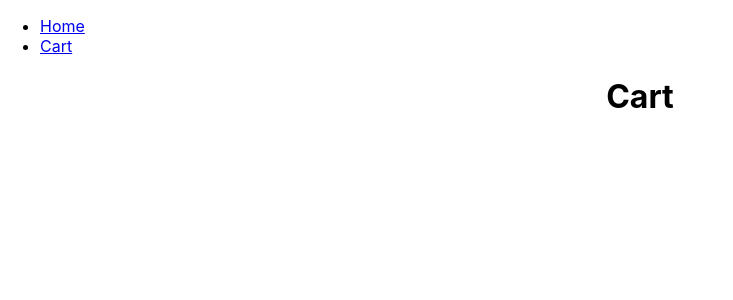
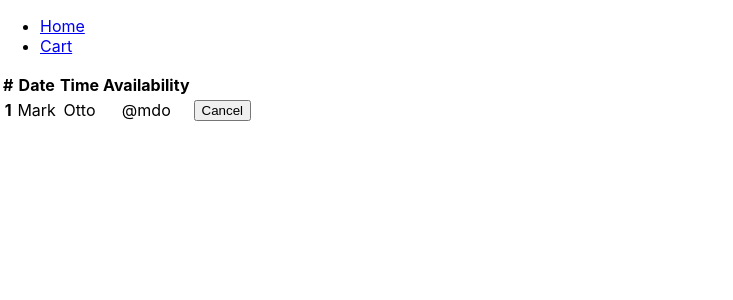
Before and after one commit to Popo047/assignment-cha, a React (Create React App) app: page /cart in a window 1280 px wide. Shown: the top 300 px of the page, without its empty margins (0-733 px from the left). Built offline with nearby package versions, Linux system fonts and the light colour scheme; the HTML template or start-up script is replaced by a standard one.

Commit message:
Added Cart Functionality

```diff
--- a/src/components/Cart.js
+++ b/src/components/Cart.js
@@ -2,8 +2,30 @@ import React from "react";
 
 function Cart() {
   return (
-    <div>
-      <h1>Cart</h1>
+    <div className="container">
+      <table class="table">
+        <thead>
+          <tr>
+            <th scope="col">#</th>
+            <th scope="col">Date</th>
+            <th scope="col">Time</th>
+            <th scope="col">Availability</th>
+          </tr>
+        </thead>
+        <tbody>
+          <tr>
+            <th scope="row">1</th>
+            <td>Mark</td>
+            <td>Otto</td>
+            <td>@mdo</td>
+            <td>
+              <button type="button" class="btn btn-danger">
+                Cancel
+              </button>
+            </td>
+          </tr>
+        </tbody>
+      </table>
     </div>
   );
 }
--- a/src/components/Main.js
+++ b/src/components/Main.js
@@ -8,12 +8,14 @@ function Main() {
       date: "Thu May 06 2021",
       time: "1PM IST - 2PM IST",
       availability: Math.floor(Math.random() * 15),
+      status: false,
     },
     {
       id: 2,
       date: "Thu May 06 2021",
       time: "4PM IST - 5PM IST",
       availability: Math.floor(Math.random() * 15),
+      status: false,
     },
   ]);
 
@@ -21,6 +23,7 @@ function Main() {
     const newData = data.map((row) => {
       if (row.id === id) {
         row.availability = row.availability - 1;
+        row.status = true;
       }
       return row;
     });
--- a/src/components/Table.js
+++ b/src/components/Table.js
@@ -20,9 +20,9 @@ function Table(props) {
         <thead>
           <tr>
             <th scope="col">#</th>
-            <th scope="col">First</th>
-            <th scope="col">Last</th>
-            <th scope="col">Handle</th>
+            <th scope="col">Date</th>
+            <th scope="col">Time</th>
+            <th scope="col">Availability</th>
           </tr>
         </thead>
         <tbody>
@@ -33,6 +33,7 @@ function Table(props) {
               <td>{row.time}</td>
               <td>{row.availability}</td>
               <td>
+                {row.availability > 0 ? (
                   <button
                     type="button"
                     class="btn btn-primary"
@@ -40,6 +41,16 @@ function Table(props) {
                   >
                     Book Now
                   </button>
+                ) : (
+                  <button
+                    type="button"
+                    disabled
+                    class="btn btn-primary"
+                    onClick={() => props.onchangeAv(row.id)}
+                  >
+                    Full
+                  </button>
+                )}
               </td>
             </tr>
           ))}
```
Lines whose indentation alone changed are shown as unchanged.
